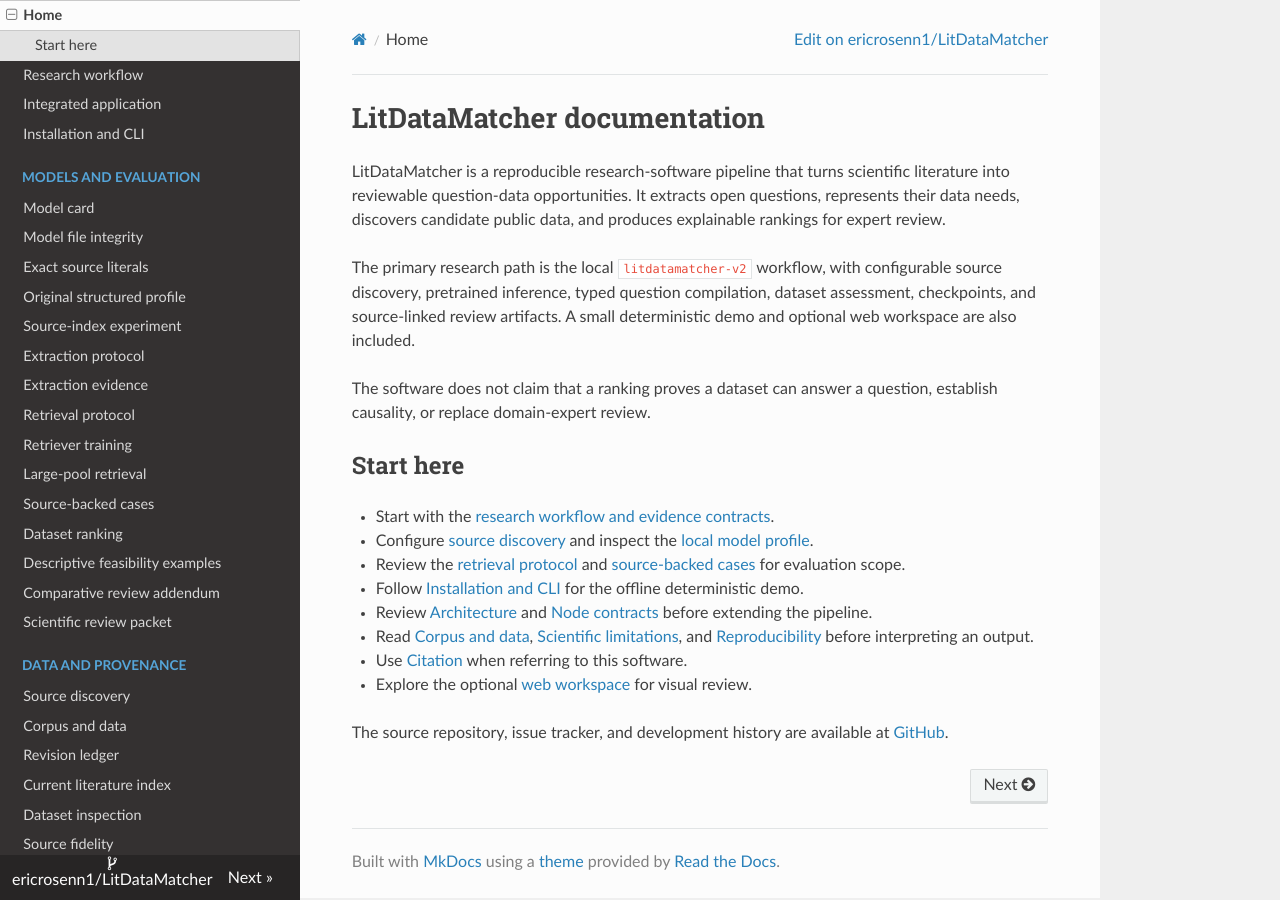
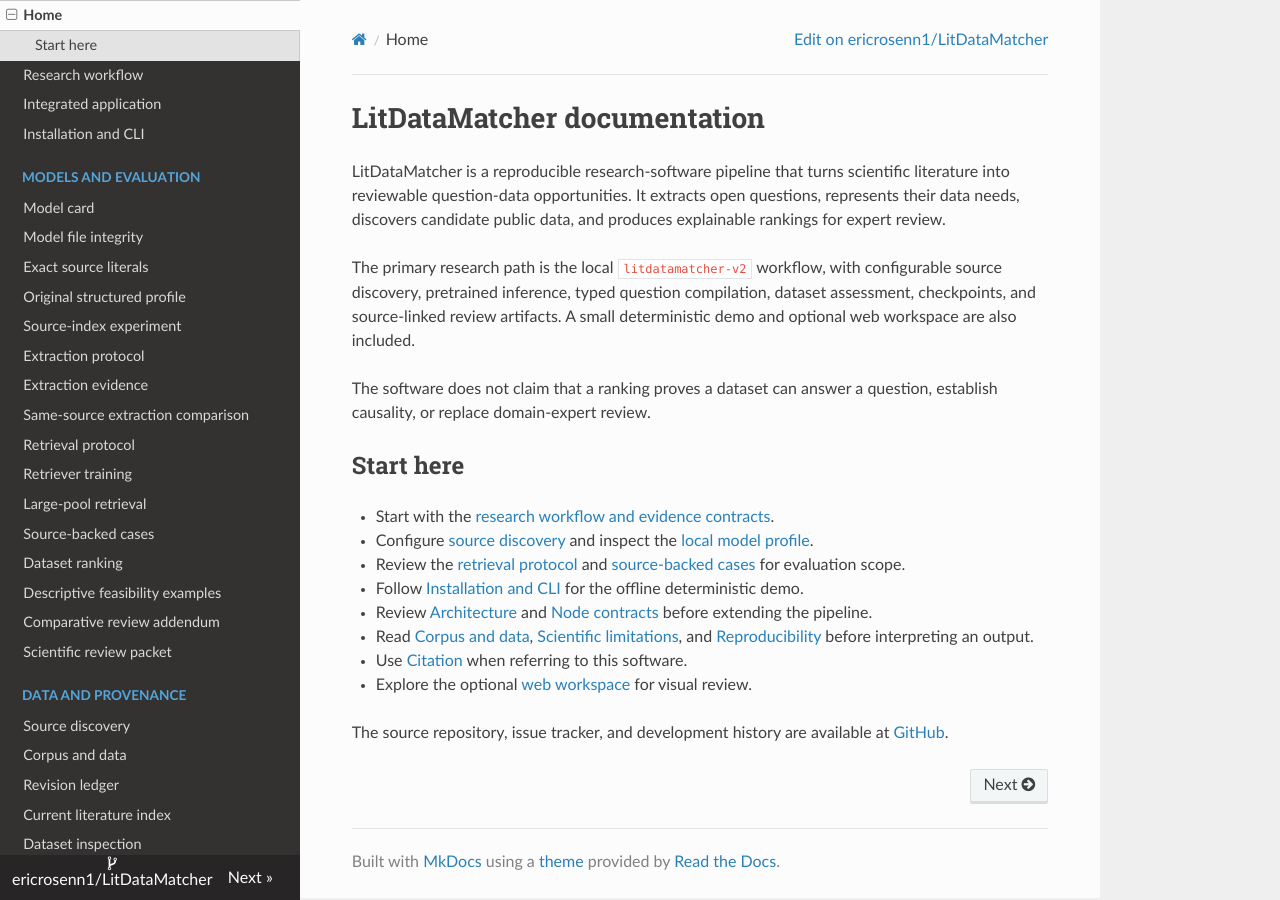
Before and after one commit to ericrosenn1/LitDataMatcher, an MkDocs documentation site: the page built from docs/index.md, in a window 1280 px wide. Built offline with MkDocs 1.6.1, drawn with Linux system fonts in a browser that asks for light colours; nearby versions of some CDN libraries.

Commit message:
Record live corpus progress and remaining source-selection work

```diff
--- a/mkdocs.yml
+++ b/mkdocs.yml
@@ -20,6 +20,7 @@ nav:
       - Source-index experiment: campaign_20261031/model_source_index.md
       - Extraction protocol: campaign_20261031/extraction_protocol.md
       - Extraction evidence: campaign_20261031/extraction_results.md
+      - Same-source extraction comparison: campaign_20261031/extraction_mode_comparison.md
       - Retrieval protocol: campaign_20261031/retrieval_protocol.md
       - Retriever training: campaign_20261031/retriever_training.md
       - Large-pool retrieval: campaign_20261031/retrieval_scale.md
```
Also changed, not shown: 1 other file.
